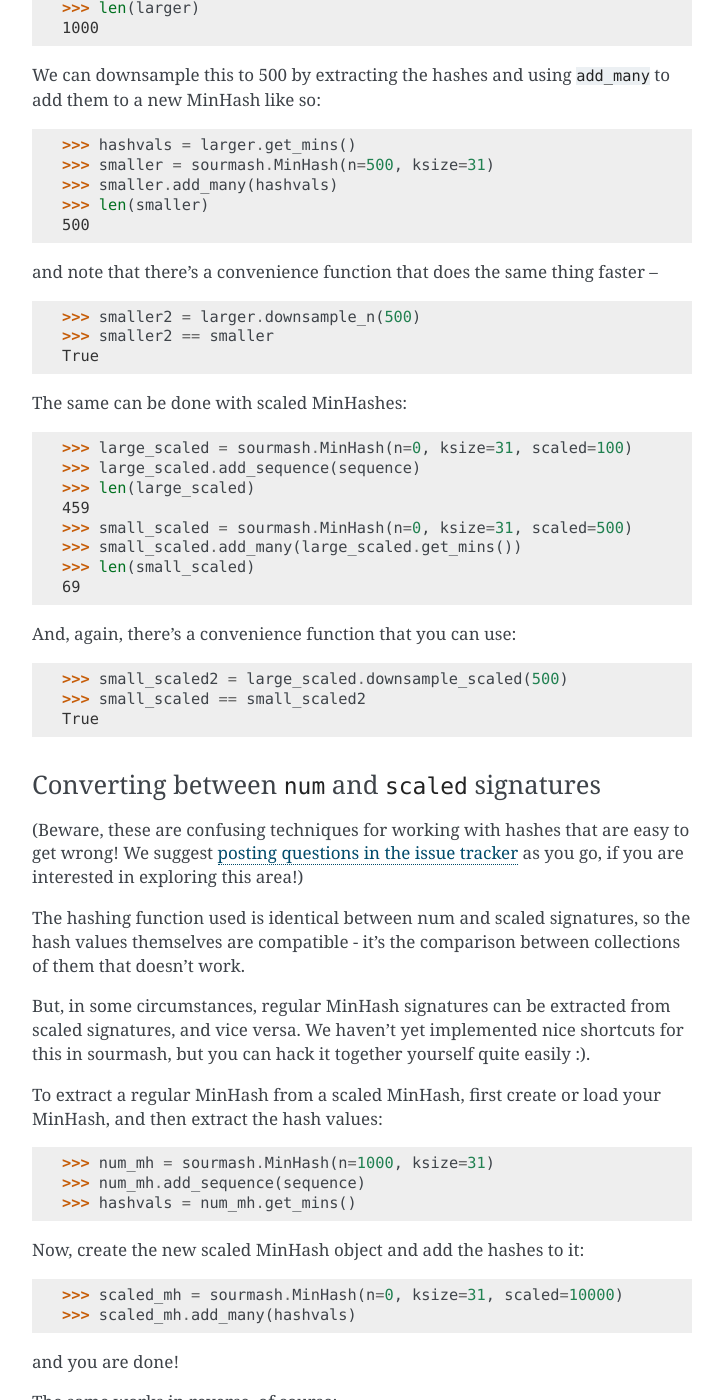
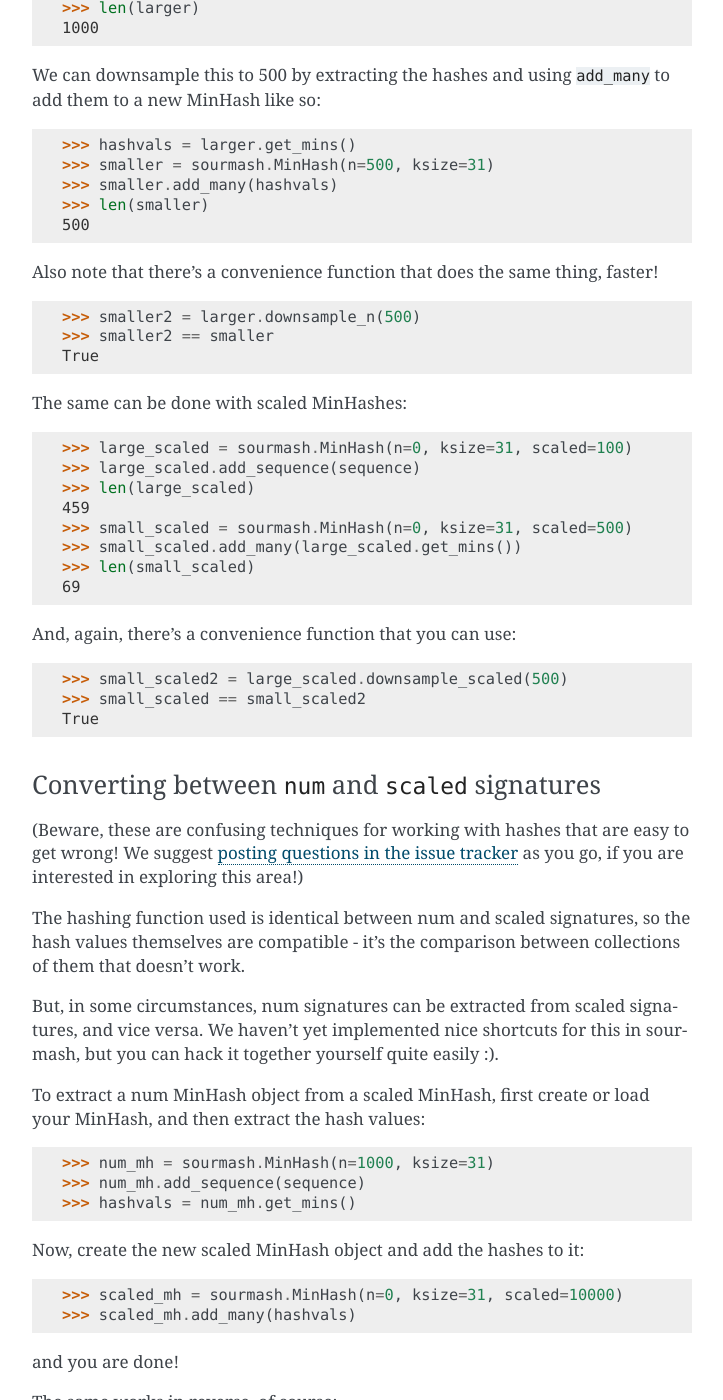
Before and after one commit to sourmash-bio/sourmash, a Sphinx documentation site: the page built from doc/api-example.md, in a window 1280 px wide and 1400 px high, scrolled down 4690 px. Shown: the whole window, without its empty margins (388-1111 px from the left). Built offline with Sphinx 7.4.7, drawn with Linux system fonts in a browser that asks for light colours; pages that are not in the unit, such as notebooks, are missing from menus; some of the changed text lies outside the part shown.

Commit message:
regularize terminology & spellcheck

````diff
--- a/doc/api-example.md
+++ b/doc/api-example.md
@@ -11,7 +11,7 @@
 
 ```
 
-Create two minhashes using 3-mers, and add the sequences:
+Create two MinHashes using 3-mers, and add the sequences:
 
 ```
 >>> import sourmash
@@ -34,7 +34,7 @@
 
 ```
 
-and of course the minhashes match themselves:
+and of course the MinHashes match themselves:
 
 ```
 >>> E1.jaccard(E1)
@@ -252,7 +252,7 @@
 
 ```
 
-Now, suppose we make a MinHash signature limited to 1000 hashes:
+Now, suppose we make a num signature limited to 1000 hashes:
 
 ```
 >>> larger = sourmash.MinHash(n=1000, ksize=31)
@@ -274,8 +274,8 @@
 
 ```
 
-and note that there's a convenience function that does the same thing
-faster --
+Also note that there's a convenience function that does the same thing,
+faster!
 ```
 >>> smaller2 = larger.downsample_n(500)
 >>> smaller2 == smaller
@@ -316,12 +316,12 @@
 so the hash values themselves are compatible - it's the comparison between
 collections of them that doesn't work.
 
-But, in some circumstances, regular MinHash signatures can be
+But, in some circumstances, num signatures can be
 extracted from scaled signatures, and vice versa.  We haven't yet
 implemented nice shortcuts for this in sourmash, but you can hack it
 together yourself quite easily :).
 
-To extract a regular MinHash from a scaled MinHash, first create or load
+To extract a num MinHash object from a scaled MinHash, first create or load
 your MinHash, and then extract the hash values:
 ```
 >>> num_mh = sourmash.MinHash(n=1000, ksize=31)
````
Also changed, not shown: other parts of doc/api-example.md (+1 -1 lines).
